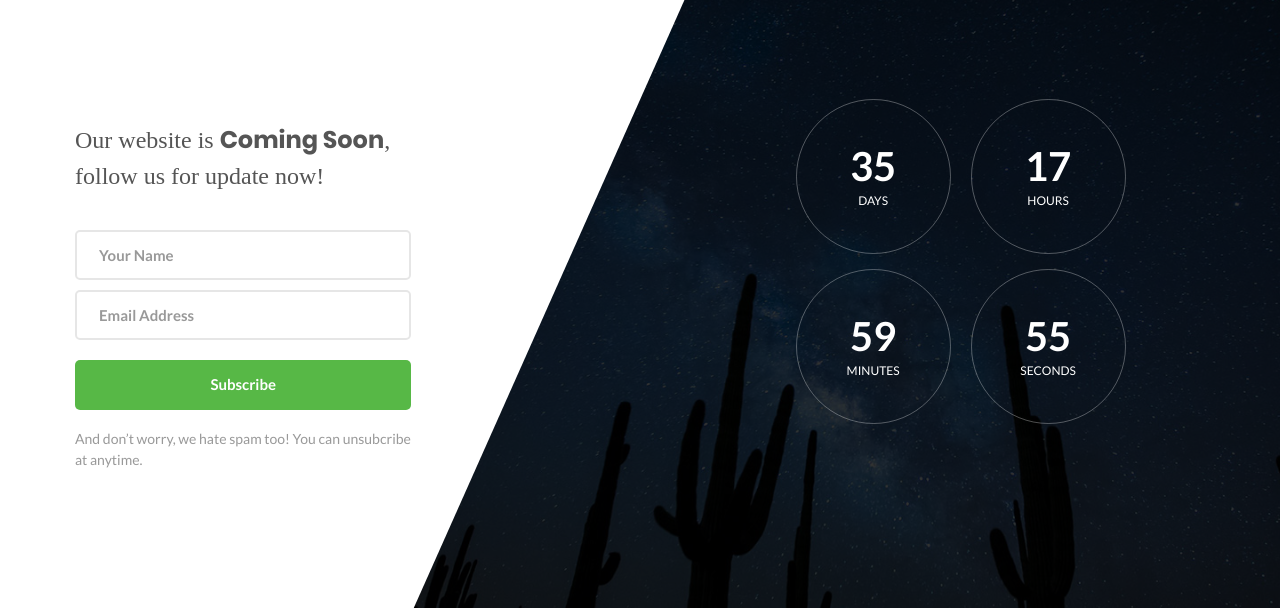
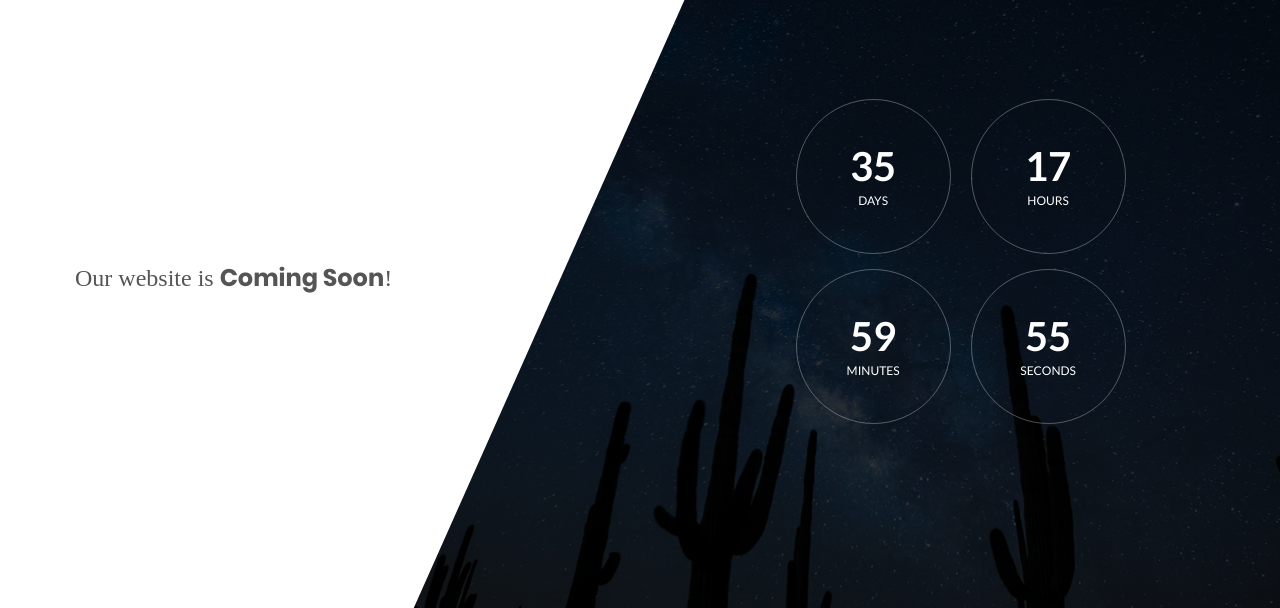
Before and after one commit to alexandrudsc/alexandrudsc.github.io, a plain HTML site: page index.html in a window 1280 px wide. Shown: the part 96-704 px from the top of the page. Drawn offline with Linux system fonts and the light colour scheme; a web font is replaced by a local one.

Commit message:
removed contact form

```diff
--- a/index.html
+++ b/index.html
@@ -56,29 +56,7 @@
 
 			<div class="p-t-50 p-b-60">
 				<p class="m1-txt1 p-b-36">
-					Our website is <span class="m1-txt2">Coming Soon</span>, follow us for update now!
-				</p>
-
-				<form class="contact100-form validate-form">
-					<div class="wrap-input100 m-b-10 validate-input" data-validate = "Name is required">
-						<input class="s2-txt1 placeholder0 input100" type="text" name="name" placeholder="Your Name">
-						<span class="focus-input100"></span>
-					</div>
-
-					<div class="wrap-input100 m-b-20 validate-input" data-validate = "Email is required: ex@abc.xyz">
-						<input class="s2-txt1 placeholder0 input100" type="text" name="email" placeholder="Email Address">
-						<span class="focus-input100"></span>
-					</div>
-
-					<div class="w-full">
-						<button class="flex-c-m s2-txt2 size4 bg1 bor1 hov1 trans-04">
-							Subscribe
-						</button>
-					</div>
-				</form>
-
-				<p class="s2-txt3 p-t-18">
-					And don’t worry, we hate spam too! You can unsubcribe at anytime.
+					Our website is <span class="m1-txt2">Coming Soon</span>!
 				</p>
 			</div>
 
```
